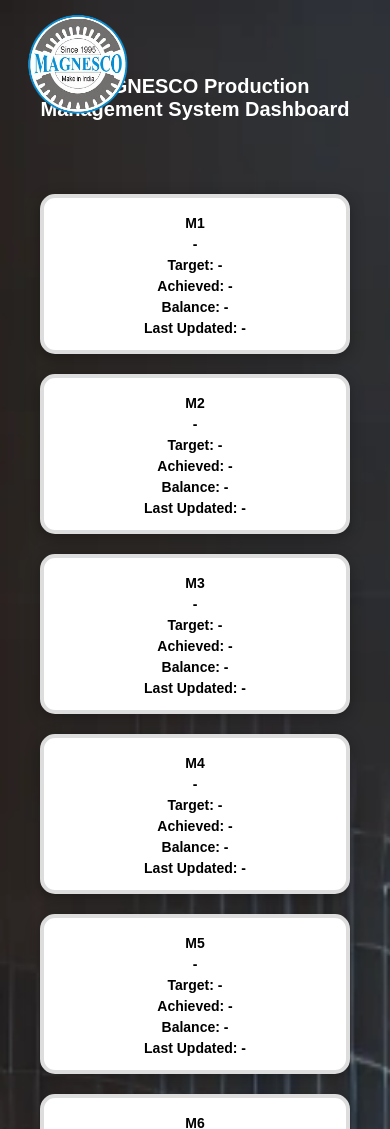
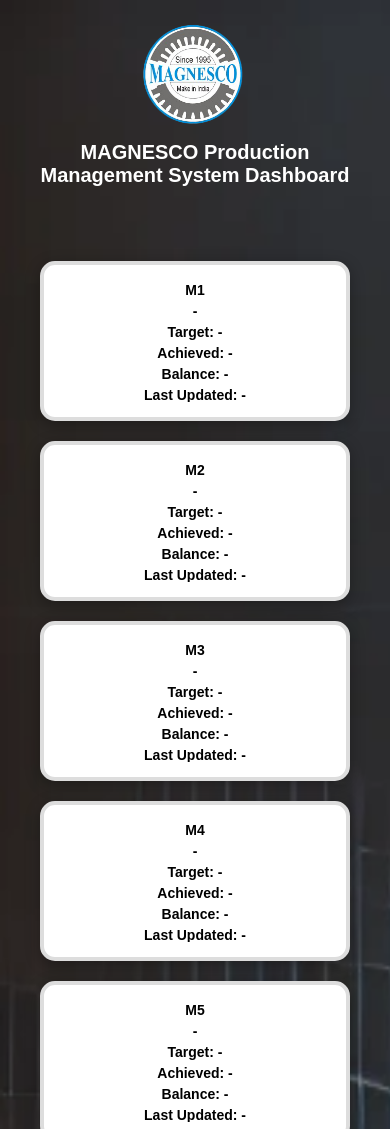
Before and after one commit to SomangshuDas/magnesco-dashboard, a plain HTML site: page index.html in a window 390 px wide. Shown: the top 1129 px of the page. Drawn offline with Linux system fonts and the light colour scheme; no server answers.

Commit message:
Latest Files

```diff
--- a/index.html
+++ b/index.html
@@ -51,17 +51,38 @@
 			box-shadow: 0 4px 15px rgba(0, 0, 0, 0.3);
 			border-radius: 15px;
 		}
+		.progress-wrapper {
+			position: relative;
+			width: 100%;
+			height: 100%;
+			border-radius: 15px;
+			overflow: hidden;
+		}
+
 		.progress-bar {
 			position: absolute;
 			top: 0;
 			left: 0;
 			height: 100%;
-            width: 100%;
-            background: linear-gradient(135deg, #4CAF50, #4CAF50);
+			width: 0%;
+			background: repeating-linear-gradient(
+				45deg,
+				#4caf50,
+				#4caf50 10px,
+				#66bb6a 10px,
+				#66bb6a 20px
+			);
+			animation: moveStripes 1s linear infinite;
+			opacity: 0.3;
 			z-index: 0;
-            opacity: 0.25;
-            clip-path: polygon(0 0, 0% 0, 0 0);
+			transition: width 0.5s ease;
 		}
+
+		@keyframes moveStripes {
+			0% { background-position: 0 0; }
+			100% { background-position: 40px 0; }
+		}
+
         .info {
             position: relative;
             z-index: 1;
@@ -91,6 +112,7 @@
 
 			h1 {
 				font-size: 20px;
+				margin-top: 10px;
 			}
 
 			.info {
@@ -99,6 +121,13 @@
 
 			.logo {
 				width: 120px;
+				position: static;
+				margin: 0 auto;
+				display: block;
+			}
+
+			body {
+				align-items: flex-start;
 			}
 		}
     </style>
@@ -132,6 +161,7 @@
 
         function getMachineHTML(machineNum) {
             return `
+				<div class="progress-wrapper">
 					<div class="progress-bar" id="progress${machineNum}"></div>
 					<div class="info">
 						<strong>M${machineNum}</strong><br>
@@ -141,6 +171,7 @@
 						<span id="missed${machineNum}">Balance: -</span><br>
 						<span id="lastUpdated${machineNum}">Last Updated:</span>
 						<span id="lastUpdatedTime${machineNum}">-</span>
+					</div>
 				</div>
             `;
         }
@@ -218,7 +249,7 @@
             if (isNaN(target) || target === 0) target = 1;
             const percent = Math.min((achieved / target) * 100, 100);
             const progressDiv = document.getElementById(`progress${machineNum}`);
-            progressDiv.style.clipPath = `polygon(0 0, ${percent}% 0, 0 ${percent}%)`;
+            progressDiv.style.width = `${percent}%`;
         }
 
         function formatDate(date) {
```
Lines whose indentation alone changed are shown as unchanged.
